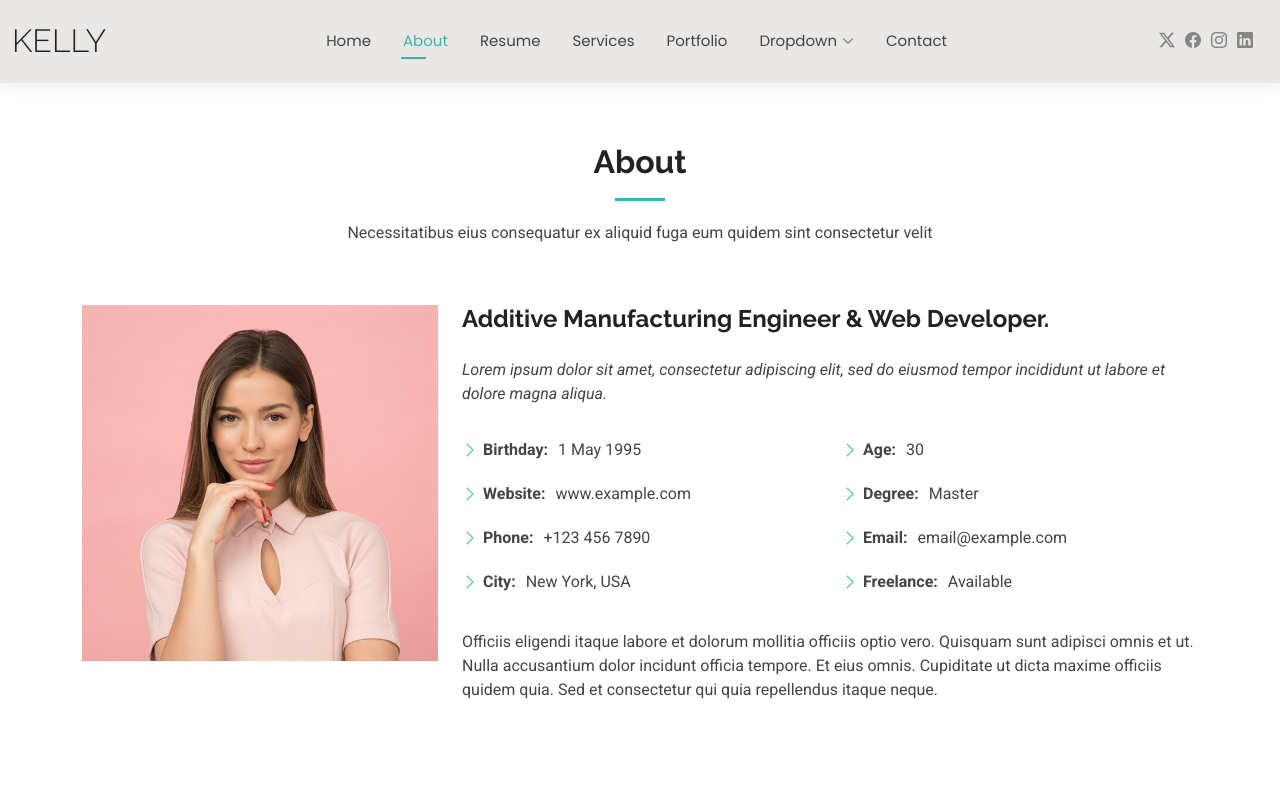
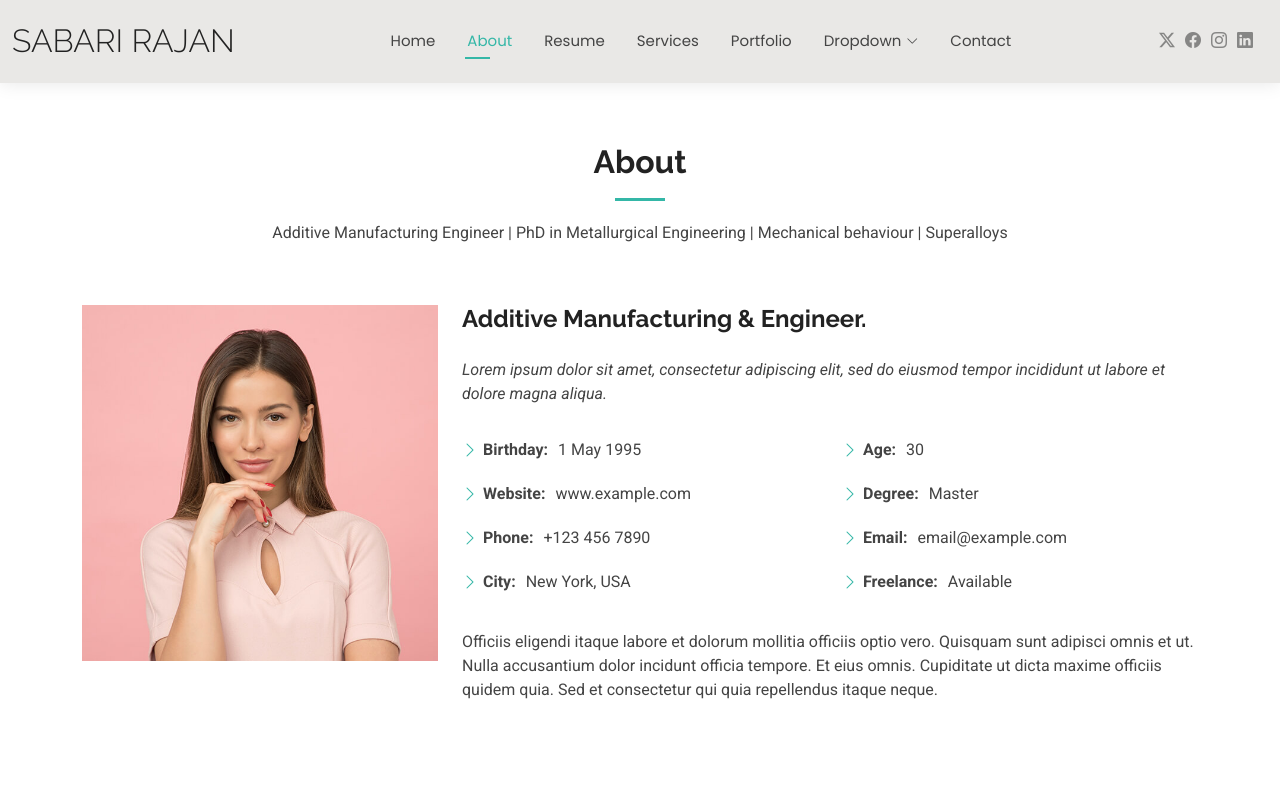
Before and after one commit to sabari7881/sabari7881.github.io, a plain HTML site: page about.html in a window 1280 px wide. Shown: the top 800 px of the page. Drawn offline with Linux system fonts and the light colour scheme.

Commit message:
Prof change

```diff
--- a/about.html
+++ b/about.html
@@ -44,7 +44,7 @@
       <a href="index.html" class="logo d-flex align-items-center me-auto me-xl-0">
         <!-- Uncomment the line below if you also wish to use an image logo -->
         <!-- <img src="assets/img/logo.png" alt=""> -->
-        <h1 class="sitename">Kelly</h1>
+        <h1 class="sitename">Sabari Rajan</h1>
       </a>
 
       <nav id="navmenu" class="navmenu">
@@ -94,7 +94,7 @@
       <!-- Section Title -->
       <div class="container section-title" data-aos="fade-up">
         <h2>About</h2>
-        <p>Necessitatibus eius consequatur ex aliquid fuga eum quidem sint consectetur velit</p>
+        <p>Additive Manufacturing Engineer | PhD in Metallurgical Engineering | Mechanical behaviour | Superalloys</p>
       </div><!-- End Section Title -->
 
       <div class="container" data-aos="fade-up" data-aos-delay="100">
@@ -104,7 +104,7 @@
             <img src="assets/img/profile-img.jpg" class="img-fluid" alt="">
           </div>
           <div class="col-lg-8 content">
-            <h2>Additive Manufacturing Engineer &amp; Web Developer.</h2>
+            <h2>Additive Manufacturing &amp; Engineer.</h2>
             <p class="fst-italic py-3">
               Lorem ipsum dolor sit amet, consectetur adipiscing elit, sed do eiusmod tempor incididunt ut labore et dolore
               magna aliqua.
```
